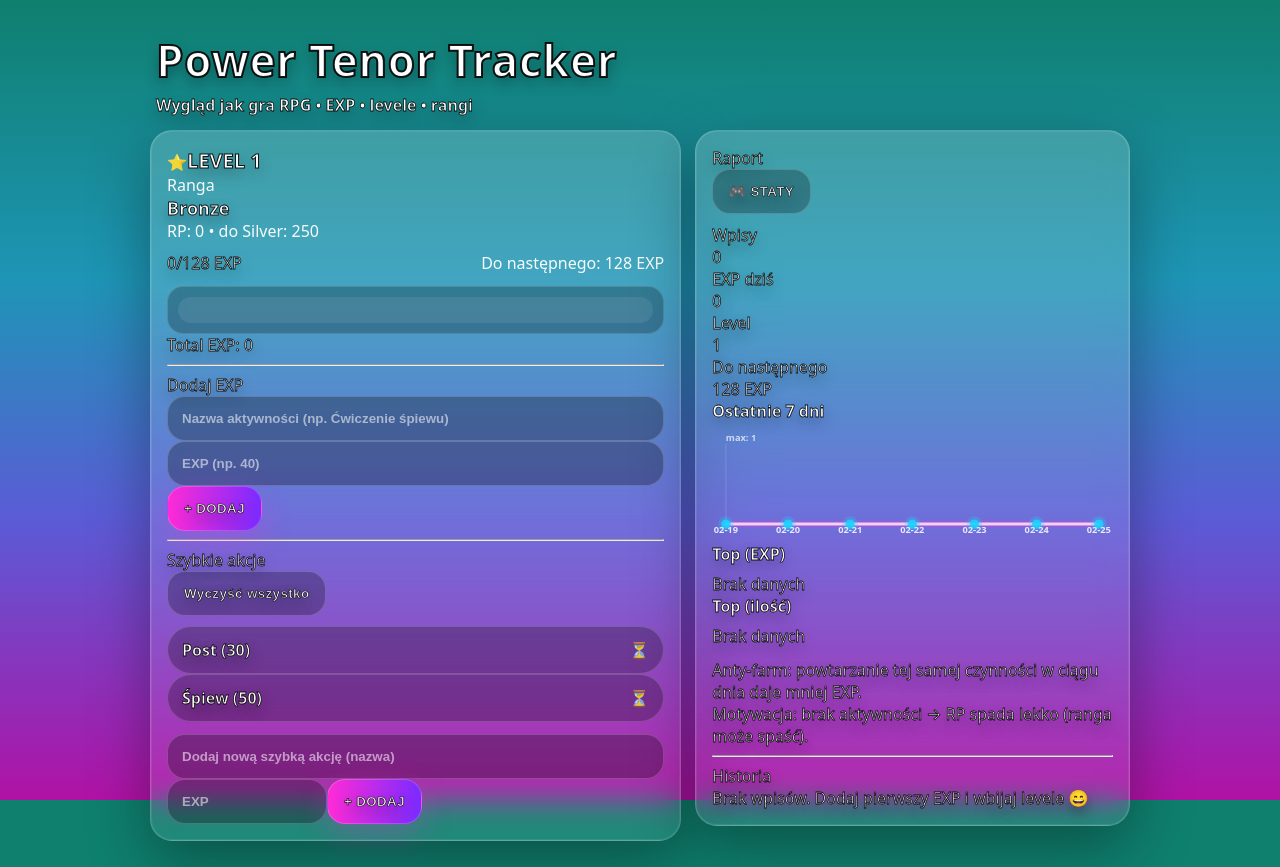
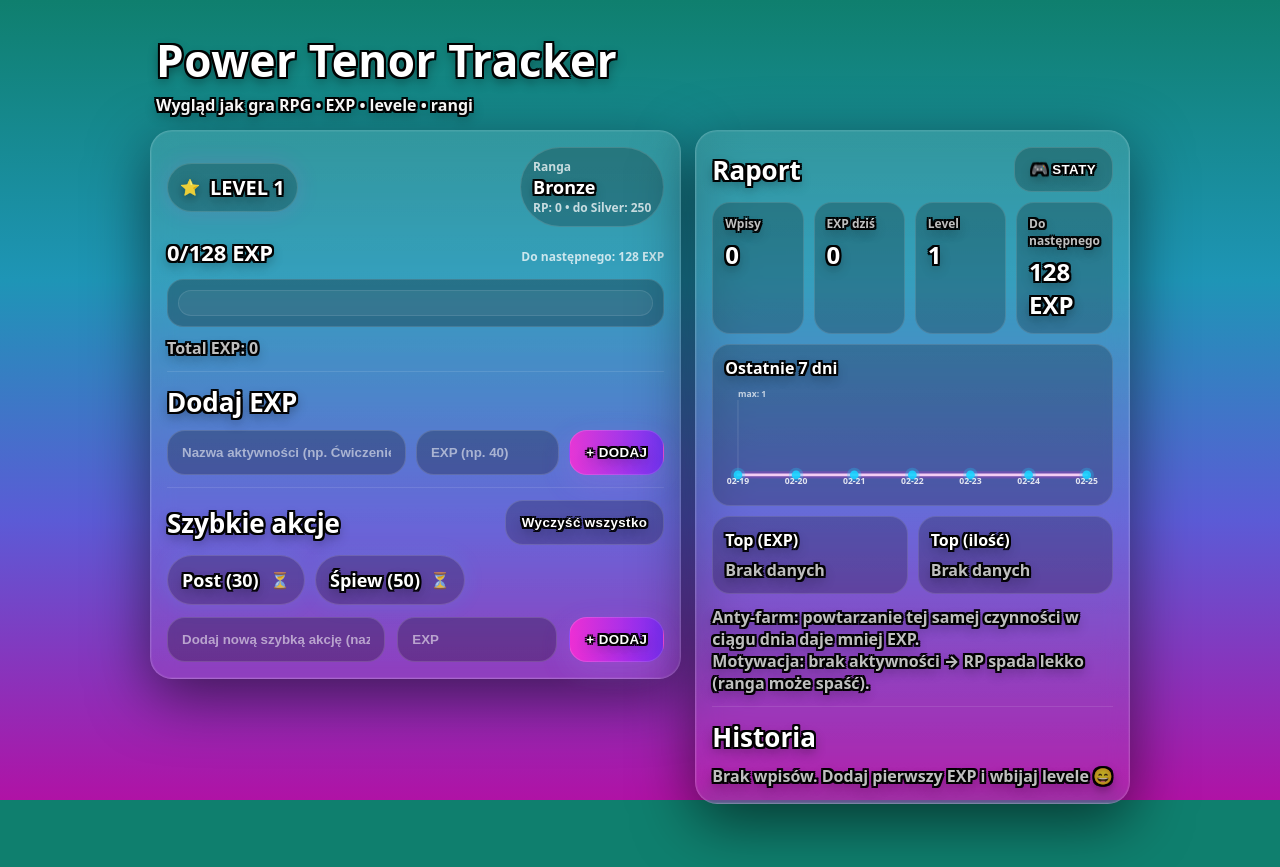
Before and after one commit to Marcinuskryza/power-tenor-tracker, a React (Vite) app: page / in a window 1280 px wide. After the commit the page ends 830 px from the top, so only its background shows below. Built offline with nearby package versions, Linux system fonts and the light colour scheme.

Commit message:
Update styles.css

```diff
--- a/src/styles.css
+++ b/src/styles.css
@@ -1,26 +1,31 @@
 :root{
-  --glass: rgba(255,255,255,.12);
-  --glass2: rgba(255,255,255,.08);
-
-  --stroke-color: rgba(0,0,0,.9);
-
-  --txt: rgba(255,255,255,.96);
+  --bg0:#070814;
+  --bg1:#0b0f2a;
+  --glass: rgba(255,255,255,.10);
+  --glass2: rgba(255,255,255,.06);
+  --stroke: rgba(0,0,0,.92);
+  --txt: rgba(255,255,255,.92);
   --muted: rgba(255,255,255,.75);
-  --line: rgba(255,255,255,.14);
+  --line: rgba(255,255,255,.12);
 
   --pink:#ff2bd6;
   --violet:#7a2bff;
   --blue:#19d3ff;
+
+  --neonPink: rgba(255,43,214,.55);
+  --neonBlue: rgba(25,211,255,.45);
+  --neonViolet: rgba(122,43,255,.45);
 
   --radius: 22px;
   --radius2: 18px;
 }
 
 *{ box-sizing:border-box; }
+html,body{ height:100%; }
 
-html,body{
-  height:100%;
-}
+/* ============================= */
+/* TŁO – ZMIENIONE (TYLKO TO)    */
+/* ============================= */
 
 body{
   margin:0;
@@ -28,17 +33,11 @@ body{
   font-family: ui-sans-serif, system-ui, -apple-system, Segoe UI, Roboto, Arial, "Noto Sans", "Apple Color Emoji","Segoe UI Emoji";
   overflow-x:hidden;
 
+  /* fallback */
   background: #0f7f6e;
-    linear-gradient(
-      180deg,
-      #0f7f6e 0%,
-      #1e95b6 35%,
-      #5b5bd6 65%,
-      #b012a5 100%
-    );
+}
 
-  background-attachment: fixed;
-}
+/* tło - FIXED, żeby nie “zaczynało się od nowa” */
 body::before{
   content:"";
   position:fixed;
@@ -54,6 +53,8 @@ body::before{
     );
   background-repeat:no-repeat;
 }
+
+/* grain wyłączony (MOLIP jest czyste) */
 body::after{
   content:"";
   position:fixed;
@@ -62,11 +63,12 @@ body::after{
   opacity:0;
   pointer-events:none;
 }
-a{ color:inherit; }
 
 /* ============================= */
-/* LAYOUT */
+/* RESZTA KODU – BEZ ZMIAN       */
 /* ============================= */
+
+a{ color:inherit; }
 
 .container{
   min-height:100vh;
@@ -96,38 +98,30 @@ a{ color:inherit; }
   font-weight: 700;
 }
 
-/* ============================= */
-/* PRAWDZIWY STROKE */
-/* ============================= */
-
 .stroke{
   color: white;
-
-  /* dynamiczna grubość zależna od fontu */
-  -webkit-text-stroke: clamp(0.5px, 0.05em, 2px) var(--stroke-color);
-
-  /* delikatny cień głębi */
   text-shadow:
-    0 6px 14px rgba(0,0,0,.35);
+    -2px -2px 0 var(--stroke),
+     0px -2px 0 var(--stroke),
+     2px -2px 0 var(--stroke),
+    -2px  0px 0 var(--stroke),
+     2px  0px 0 var(--stroke),
+    -2px  2px 0 var(--stroke),
+     0px  2px 0 var(--stroke),
+     2px  2px 0 var(--stroke),
+     0px  5px 12px rgba(0,0,0,.45);
 }
 
-/* ============================= */
-/* KARTY */
-/* ============================= */
-
+/* Karty */
 .card{
-  background: linear-gradient(
-    180deg,
-    rgba(255,255,255,.18),
-    rgba(255,255,255,.08)
-  );
-  border: 1px solid rgba(255,255,255,.18);
+  background: linear-gradient(180deg, rgba(255,255,255,.12), rgba(255,255,255,.06));
+  border: 1px solid rgba(255,255,255,.16);
   box-shadow:
-    0 20px 60px rgba(0,0,0,.35),
-    0 0 0 1px rgba(255,255,255,.08) inset;
+    0 18px 60px rgba(0,0,0,.55),
+    0 0 0 1px rgba(255,255,255,.06) inset;
   border-radius: var(--radius);
-  backdrop-filter: blur(14px);
-  -webkit-backdrop-filter: blur(14px);
+  backdrop-filter: blur(12px);
+  -webkit-backdrop-filter: blur(12px);
   padding: 16px;
 }
 
@@ -144,53 +138,132 @@ a{ color:inherit; }
   }
 }
 
-/* ============================= */
-/* EXP BAR */
-/* ============================= */
+/* EXP HUD */
+.hudTop{
+  display:flex;
+  align-items:center;
+  justify-content:space-between;
+  gap: 10px;
+  flex-wrap:wrap;
+}
+
+.badge{
+  display:inline-flex;
+  gap: 10px;
+  align-items:center;
+  padding: 10px 12px;
+  border-radius: 999px;
+  background: rgba(0,0,0,.22);
+  border: 1px solid rgba(255,255,255,.14);
+  box-shadow: 0 0 24px rgba(255,43,214,.12);
+}
+
+.star{
+  filter: drop-shadow(0 3px 6px rgba(0,0,0,.5));
+}
+
+.hudRight{
+  display:flex;
+  align-items:flex-end;
+  gap: 10px;
+}
+
+.rankPill{
+  padding: 10px 12px;
+  border-radius: 999px;
+  background: rgba(0,0,0,.22);
+  border: 1px solid rgba(255,255,255,.14);
+}
+
+.small{
+  font-size: 12px;
+  color: var(--muted);
+  font-weight: 700;
+}
+
+.big{
+  font-size: 22px;
+  font-weight: 900;
+}
 
 .expBarWrap{
   margin-top: 12px;
   border-radius: 16px;
-  background: rgba(0,0,0,.25);
-  border: 1px solid rgba(255,255,255,.14);
+  background: rgba(0,0,0,.28);
+  border: 1px solid rgba(255,255,255,.12);
   padding: 10px;
 }
 
 .expBar{
-  height: 26px;
+  height: 26px; /* grubszy */
   border-radius: 14px;
   overflow:hidden;
   position:relative;
-  background: rgba(255,255,255,.08);
+  background: rgba(255,255,255,.06);
+  border: 1px solid rgba(255,255,255,.10);
 }
 
 .expFill{
   height:100%;
-  width:0%;
-  border-radius:14px;
-  background: linear-gradient(
-    90deg,
-    #ff2bd6,
-    #7a2bff,
-    #19d3ff
-  );
+  width: 0%;
+  border-radius: 14px;
+  background: linear-gradient(90deg, rgba(255,43,214,.9), rgba(122,43,255,.92), rgba(25,211,255,.92));
   box-shadow:
     0 0 20px rgba(255,43,214,.35),
     0 0 26px rgba(25,211,255,.25);
   transition: width .35s ease;
 }
 
-/* ============================= */
-/* INPUTY */
-/* ============================= */
+.expShine{
+  position:absolute;
+  inset:0;
+  background: linear-gradient(120deg, transparent 0%, rgba(255,255,255,.24) 50%, transparent 100%);
+  transform: translateX(-120%);
+  animation: shine 3.8s ease-in-out infinite;
+  mix-blend-mode: screen;
+  opacity:.7;
+}
+
+@keyframes shine{
+  0%{ transform: translateX(-120%); }
+  45%{ transform: translateX(120%); }
+  100%{ transform: translateX(120%); }
+}
+
+.row{
+  display:flex;
+  gap: 12px;
+  align-items:center;
+  flex-wrap:wrap;
+}
+
+.totalLine{
+  margin-top: 10px;
+  font-weight: 800;
+  color: var(--muted);
+}
+
+/* Formularz */
+.formGrid{
+  display:grid;
+  grid-template-columns: 1fr;
+  gap: 10px;
+}
+
+@media (min-width: 520px){
+  .formGrid{
+    grid-template-columns: 1.25fr .75fr auto;
+    align-items:stretch;
+  }
+}
 
 .input{
   width:100%;
   border-radius: 18px;
-  border: 1px solid rgba(255,255,255,.18);
-  background: rgba(0,0,0,.28);
+  border: 1px solid rgba(255,255,255,.14);
+  background: rgba(0,0,0,.25);
   color: white;
-  padding: 14px;
+  padding: 14px 14px;
   outline:none;
   font-weight: 800;
 }
@@ -203,59 +276,120 @@ a{ color:inherit; }
 .btn{
   border: none;
   cursor:pointer;
+  user-select:none;
   border-radius: 18px;
   padding: 14px 16px;
   font-weight: 900;
   letter-spacing: .4px;
-  background: linear-gradient(
-    90deg,
-    #ff2bd6,
-    #7a2bff
-  );
+  background: linear-gradient(90deg, rgba(255,43,214,.85), rgba(122,43,255,.85));
   color:white;
   box-shadow:
-    0 10px 30px rgba(255,43,214,.25);
-  border: 1px solid rgba(255,255,255,.18);
+    0 10px 30px rgba(255,43,214,.18),
+    0 10px 30px rgba(25,211,255,.12);
+  border: 1px solid rgba(255,255,255,.14);
 }
 
-.btn:active{
-  transform: translateY(1px);
-}
+.btn:active{ transform: translateY(1px); }
 
 .btnSecondary{
-  background: rgba(0,0,0,.25);
+  background: rgba(0,0,0,.22);
+  border: 1px solid rgba(255,255,255,.14);
   box-shadow:none;
 }
 
-/* ============================= */
-/* CHIPS */
-/* ============================= */
+.sectionTitle{
+  font-size: 26px;
+  font-weight: 900;
+  margin: 0 0 10px;
+}
+
+.flexBetween{
+  display:flex;
+  justify-content:space-between;
+  align-items:center;
+  gap: 10px;
+}
+
+/* Szybkie akcje */
+.chips{
+  display:flex;
+  flex-wrap:wrap;
+  gap: 10px;
+}
 
 .chip{
+  position:relative;
+  min-width: 138px;
+  max-width: 100%;
   padding: 12px 14px;
   border-radius: 999px;
-  background: rgba(0,0,0,.25);
-  border: 1px solid rgba(255,255,255,.16);
+  background: rgba(0,0,0,.22);
+  border: 1px solid rgba(255,255,255,.14);
+  box-shadow: 0 0 22px rgba(25,211,255,.10);
   display:flex;
   align-items:center;
   justify-content:space-between;
   gap: 10px;
   cursor:pointer;
-  font-weight:900;
+  user-select:none;
+  touch-action: manipulation;
 }
 
-/* ============================= */
-/* LISTA */
-/* ============================= */
+.chipLabel{
+  font-weight: 900;
+  font-size: 18px;
+}
+
+.chipMeta{
+  display:flex;
+  align-items:center;
+  gap: 8px;
+  opacity:.95;
+}
+
+.trashBubble{
+  position:absolute;
+  right: -6px;
+  top: -10px;
+  width: 38px;
+  height: 38px;
+  border-radius: 999px;
+  background: rgba(0,0,0,.65);
+  border: 1px solid rgba(255,255,255,.18);
+  display:flex;
+  align-items:center;
+  justify-content:center;
+  box-shadow: 0 0 16px rgba(255,43,214,.25);
+}
+
+.trashBubble span{
+  font-size: 18px;
+}
+
+/* Historia */
+.list{
+  display:flex;
+  flex-direction:column;
+  gap: 10px;
+}
 
 .item{
+  position:relative;
   padding: 12px 14px;
   border-radius: 18px;
-  background: rgba(0,0,0,.25);
-  border: 1px solid rgba(255,255,255,.14);
+  background: rgba(0,0,0,.22);
+  border: 1px solid rgba(255,255,255,.12);
   display:flex;
   justify-content:space-between;
+  gap: 10px;
   align-items:center;
+  touch-action: manipulation;
+}
+
+.itemLeft{
+  display:flex;
+  flex-direction:column;
+  gap: 4px;
 }
 
 .itemName{
@@ -263,7 +397,90 @@ a{ color:inherit; }
   font-weight: 900;
 }
 
+.itemSub{
+  font-size: 12px;
+  color: var(--muted);
+  font-weight: 800;
+}
+
+.itemRight{
+  text-align:right;
+  display:flex;
+  flex-direction:column;
+  gap: 4px;
+}
+
 .itemExp{
   font-size: 18px;
   font-weight: 900;
 }
+
+.hr{
+  height:1px;
+  background: rgba(255,255,255,.10);
+  margin: 12px 0;
+  border:none;
+}
+
+/* Raport */
+.reportGrid{
+  display:grid;
+  grid-template-columns: 1fr 1fr;
+  gap: 10px;
+}
+
+@media (min-width: 720px){
+  .reportGrid{ grid-template-columns: repeat(4, 1fr); }
+}
+
+.statBox{
+  padding: 12px;
+  border-radius: 18px;
+  background: rgba(0,0,0,.22);
+  border: 1px solid rgba(255,255,255,.12);
+}
+
+.statLabel{
+  font-size: 12px;
+  color: var(--muted);
+  font-weight: 900;
+  margin-bottom: 6px;
+}
+
+.statValue{
+  font-size: 24px;
+  font-weight: 900;
+}
+
+.chart{
+  margin-top: 10px;
+  padding: 12px;
+  border-radius: 18px;
+  background: rgba(0,0,0,.22);
+  border: 1px solid rgba(255,255,255,.12);
+  overflow:hidden;
+}
+
+.topGrid{
+  display:grid;
+  grid-template-columns: 1fr;
+  gap: 10px;
+  margin-top: 10px;
+}
+
+@media (min-width: 720px){
+  .topGrid{ grid-template-columns: 1fr 1fr; }
+}
+
+.notice{
+  color: var(--muted);
+  font-weight: 800;
+}
+
+.errorBox{
+  margin-top: 14px;
+  padding: 14px;
+  border-radius: 18px;
+  background: rgba(0,0,0,.45);
+  border: 1px solid rgba(255,255,255,.18);
+}
```
